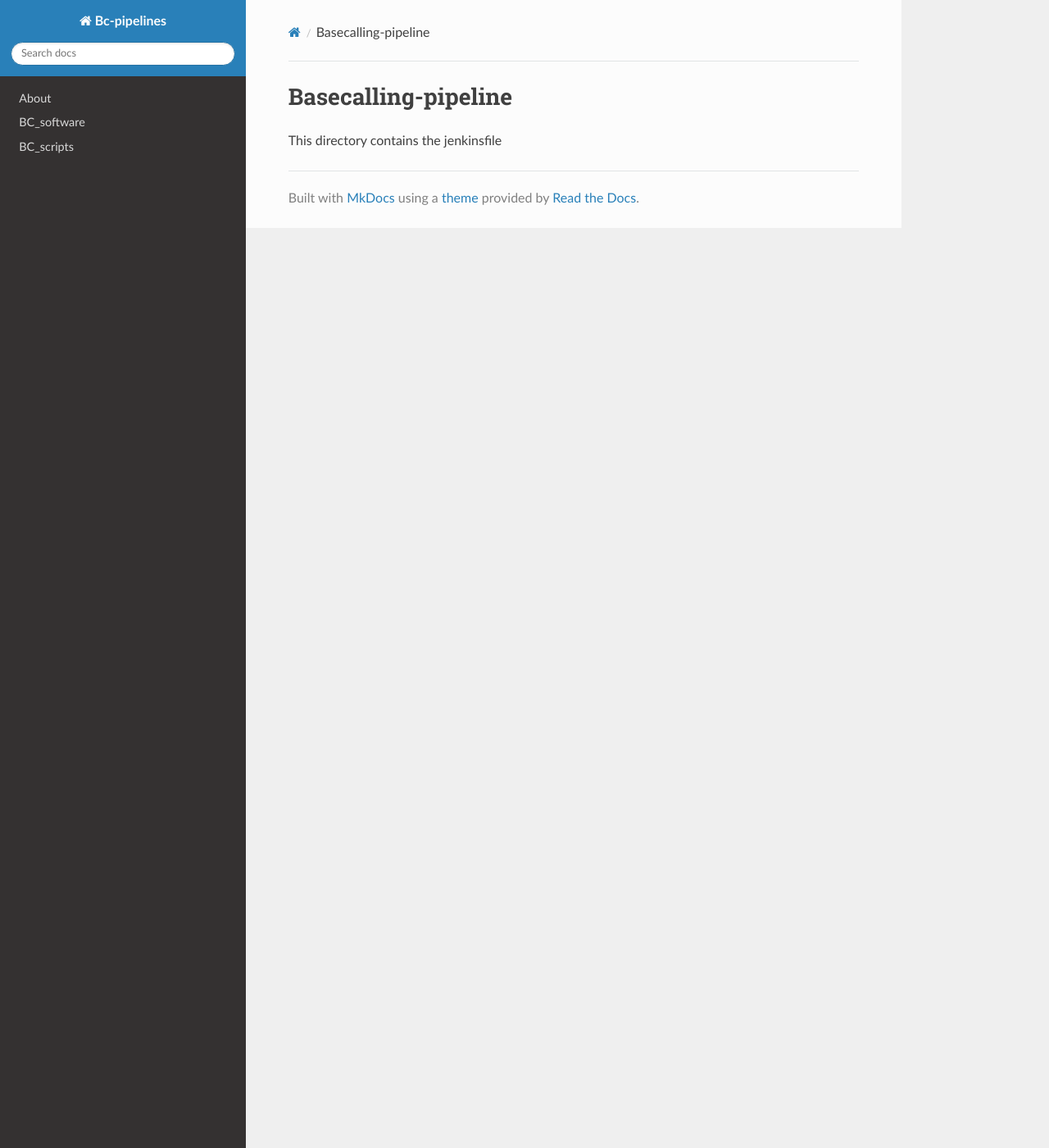
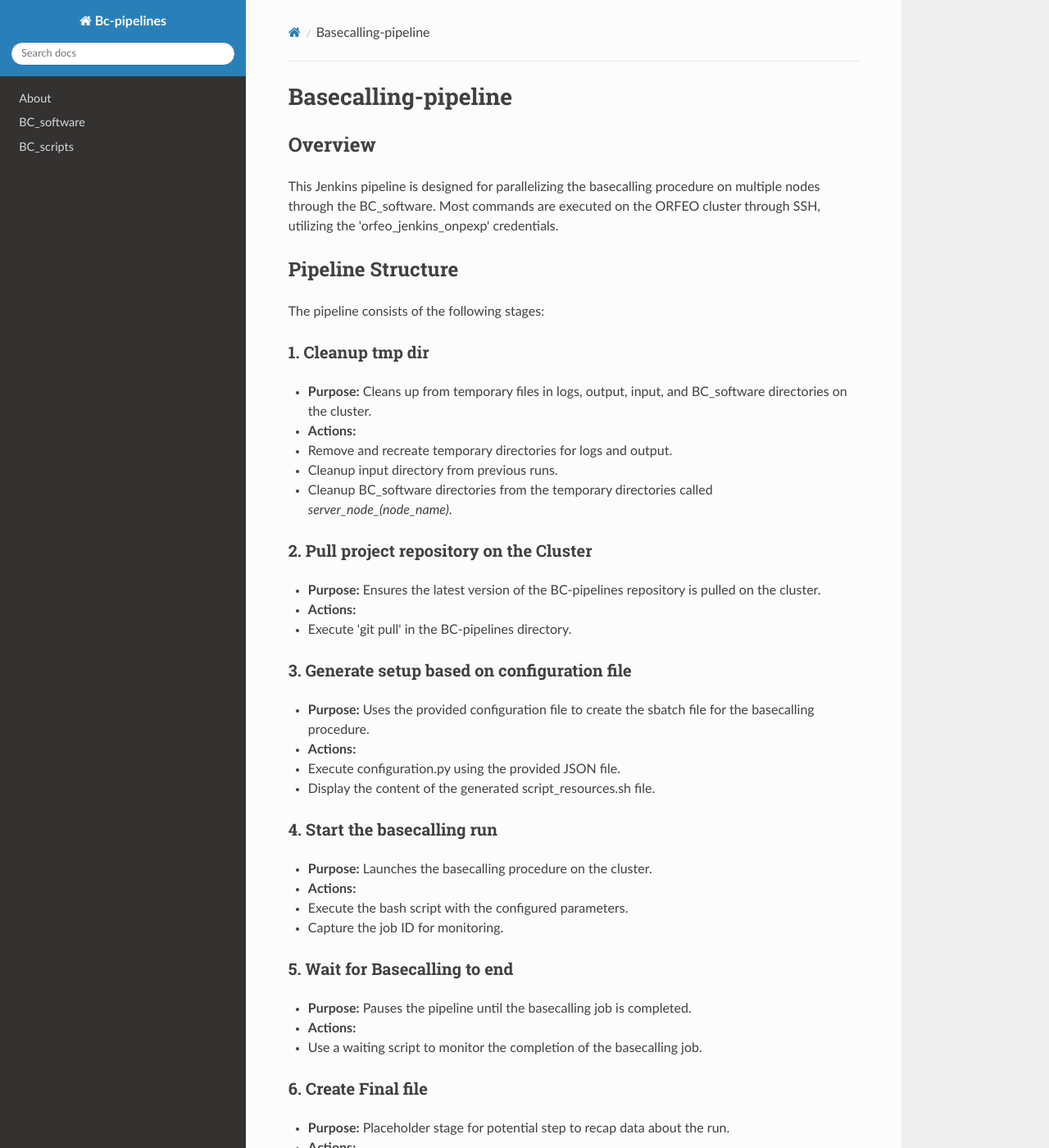
Before and after one commit to RodTol/BC-pipelines, an MkDocs documentation site: the page built from docs/Basecalling-pipeline.md, in a window 1280 px wide and 1400 px high. Shown: the whole window at 82% size. Built offline with MkDocs 1.6.1, drawn with Linux system fonts in a browser that asks for light colours; nearby versions of some CDN libraries; some of the changed text lies outside the part shown.

Commit message:
basecalling-pipeline.md done

```diff
--- a/docs/Basecalling-pipeline.md
+++ b/docs/Basecalling-pipeline.md
@@ -4,4 +4,67 @@ title: Basecalling-pipeline
 nav_order: 3
 ---
 # Basecalling-pipeline
-This directory contains the jenkinsfile
+
+## Overview
+
+This Jenkins pipeline is designed for parallelizing the basecalling procedure on multiple nodes through the BC_software. Most commands are executed on the ORFEO cluster through SSH, utilizing the 'orfeo_jenkins_onpexp' credentials.
+
+## Pipeline Structure
+
+The pipeline consists of the following stages:
+
+### 1. Cleanup tmp dir
+
+- **Purpose:** Cleans up from temporary files in logs, output, input, and BC_software directories on the cluster.
+- **Actions:**
+  - Remove and recreate temporary directories for logs and output.
+  - Cleanup input directory from previous runs.
+  - Cleanup BC_software directories from the temporary directories called *server_node_(node_name)*.
+
+### 2. Pull project repository on the Cluster
+
+- **Purpose:** Ensures the latest version of the BC-pipelines repository is pulled on the cluster.
+- **Actions:**
+  - Execute 'git pull' in the BC-pipelines directory.
+
+### 3. Generate setup based on configuration file
+
+- **Purpose:** Uses the provided configuration file to create the sbatch file for the basecalling procedure.
+- **Actions:**
+  - Execute configuration.py using the provided JSON file.
+  - Display the content of the generated script_resources.sh file.
+
+### 4. Start the basecalling run
+
+- **Purpose:** Launches the basecalling procedure on the cluster.
+- **Actions:**
+  - Execute the bash script with the configured parameters.
+  - Capture the job ID for monitoring.
+
+### 5. Wait for Basecalling to end
+
+- **Purpose:** Pauses the pipeline until the basecalling job is completed.
+- **Actions:**
+  - Use a waiting script to monitor the completion of the basecalling job.
+
+### 6. Create Final file
+
+- **Purpose:** Placeholder stage for potential step to recap data about the run.
+- **Actions:**
+  - Display a message indicating the creation of the final file.
+
+### 7. Send Report to User
+
+- **Purpose:** Sends a report to the user, possibly through a messaging service.
+- **Actions:**
+  - Display a message indicating the report is being sent.
+
+## Pipeline Parameters
+
+- **configFilePath:** Path to the configuration JSON file. Default value is set to '/u/area/jenkins_onpexp/BC-pipelines/configurations/config_1_dgx.json'
+
+## Triggers
+
+The pipeline is triggered periodically using the 'pollSCM' trigger every hour.
+
+In the future, a trigger based on the live reading of a directory will be included.
```
Also changed, not shown: docs/index.md (+2 -0 lines), docs/todo.md (+7 -8 lines).
